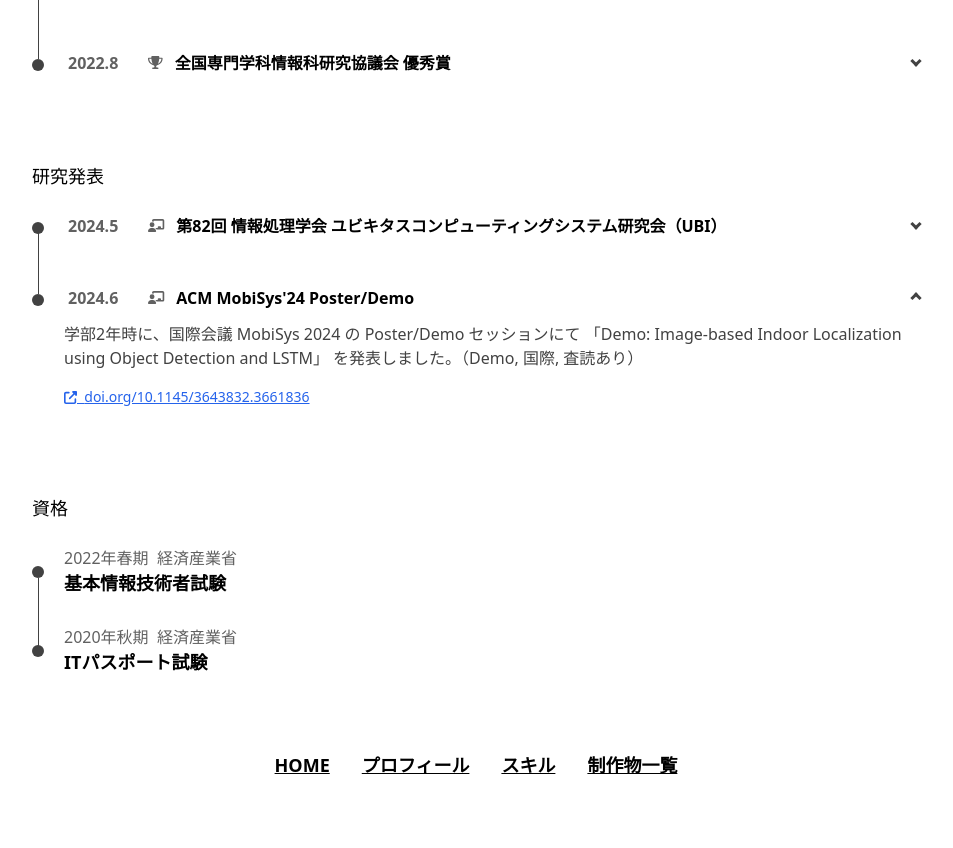
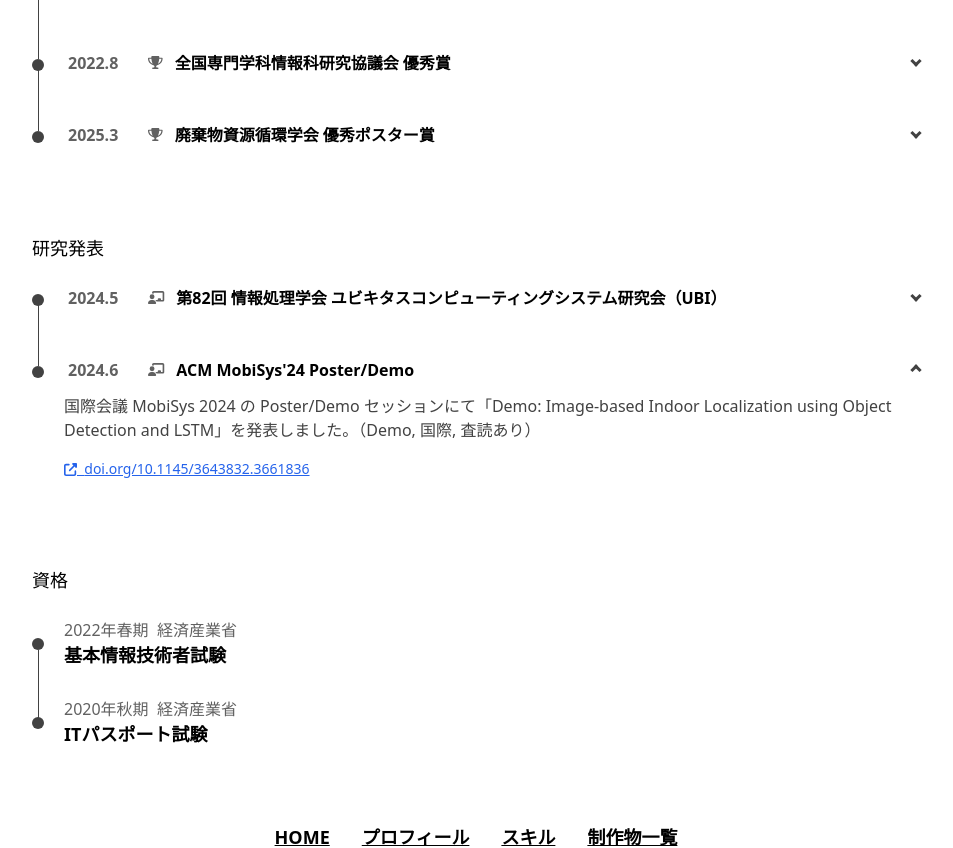
Before and after one commit to sakusaku3939/my-page, a Next.js app: page /profile in a window 1280 px wide. Shown: the part 980-1828 px from the top of the page, without its empty margins (164-1117 px from the left). Before the commit the page ends 1773 px from the top, so only its background shows below. Built offline with nearby package versions, Linux system fonts and the light colour scheme; no server answers.

Commit message:
Update timeline

```diff
--- a/src/pages/profile/index.tsx
+++ b/src/pages/profile/index.tsx
@@ -67,7 +67,9 @@ const Index = () => {
           </TimeLineItem>
           <TimeLineItem date="2022.8" icon={faTrophy} title="全国専門学科情報科研究協議会 優秀賞">
             高校の情報科設置校が集まって年に1度開催する研究協議会にて、Prescを発表しました。生徒表彰にて優秀賞を頂きました。
-            <br />
+          </TimeLineItem>
+          <TimeLineItem date="2025.3" icon={faTrophy} title="廃棄物資源循環学会 優秀ポスター賞">
+            廃棄物資源循環学会にて「細粒度ゴミ排出量データを活用した市民向けゴミ収集可視化アプリケーションの開発」の発表を行い、優秀ポスター賞を受賞しました。
           </TimeLineItem>
         </Timeline>
 
@@ -75,9 +77,8 @@ const Index = () => {
         <Timeline>
           <TimeLineItem date="2024.5" icon={faChalkboardTeacher}
                         title="第82回 情報処理学会 ユビキタスコンピューティングシステム研究会（UBI）" open={false}>
-            研究テーマ 「一般物体検出とLSTMを用いた画像に基づく屋内位置推定」 について、学部2年時に情報処理学会の UBI82
-            にて発表しました。（Full-paper,
-            国内, 査読無し）
+            研究テーマ 「一般物体検出とLSTMを用いた画像に基づく屋内位置推定」 について、情報処理学会の
+            UBI82研究会にて発表しました。（Full-paper, 国内, 査読無し）
             <TimeLineLink
               description="id.nii.ac.jp/1001/00233750/"
               href="https://ipsj.ixsq.nii.ac.jp/records/233864"
@@ -89,8 +90,8 @@ const Index = () => {
           </TimeLineItem>
           <TimeLineItem date="2024.6" icon={faChalkboardTeacher}
                         title="ACM MobiSys'24 Poster/Demo" open={true}>
-            学部2年時に、国際会議 MobiSys 2024 の Poster/Demo セッションにて 「Demo: Image-based Indoor
-            Localization using Object Detection and LSTM」 を発表しました。（Demo, 国際, 査読あり）
+            国際会議 MobiSys 2024 の Poster/Demo セッションにて「Demo: Image-based Indoor
+            Localization using Object Detection and LSTM」を発表しました。（Demo, 国際, 査読あり）
             <TimeLineLink
               description="doi.org/10.1145/3643832.3661836"
               href="https://doi.org/10.1145/3643832.3661836"
```
